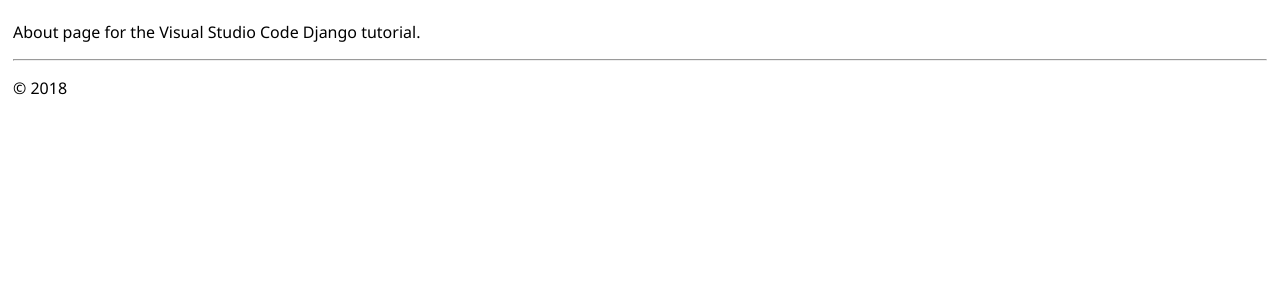
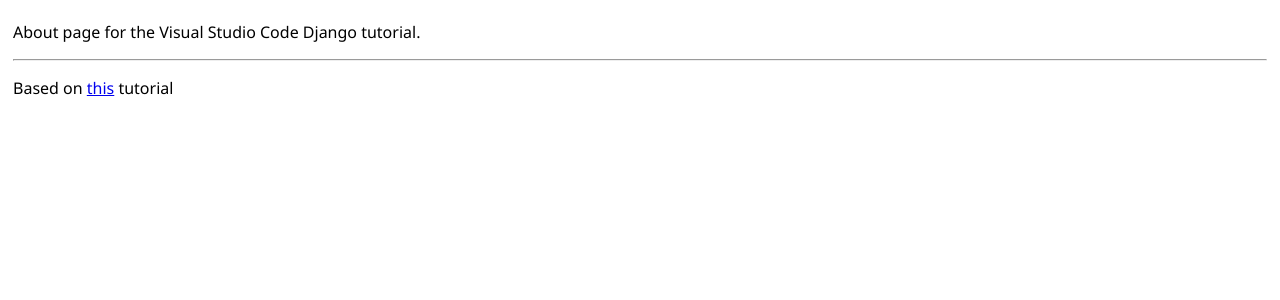
Before and after one commit to sunil25125/message-logger, a Django app: page /about/ in a window 1280 px wide. Shown: the part 47-347 px from the top of the page. Run offline with Django 3.2, Linux system fonts and the light colour scheme.

Commit message:
Linked to tutorial in footer

```diff
--- a/hello/templates/hello/layout.html
+++ b/hello/templates/hello/layout.html
@@ -20,7 +20,7 @@
     {% endblock %}
     <hr/>
     <footer>
-        <p>© 2018</p>
+        <p>Based on <a href="https://code.visualstudio.com/docs/python/tutorial-django">this</a> tutorial</p>
     </footer>
 </div>
 </body>
```
